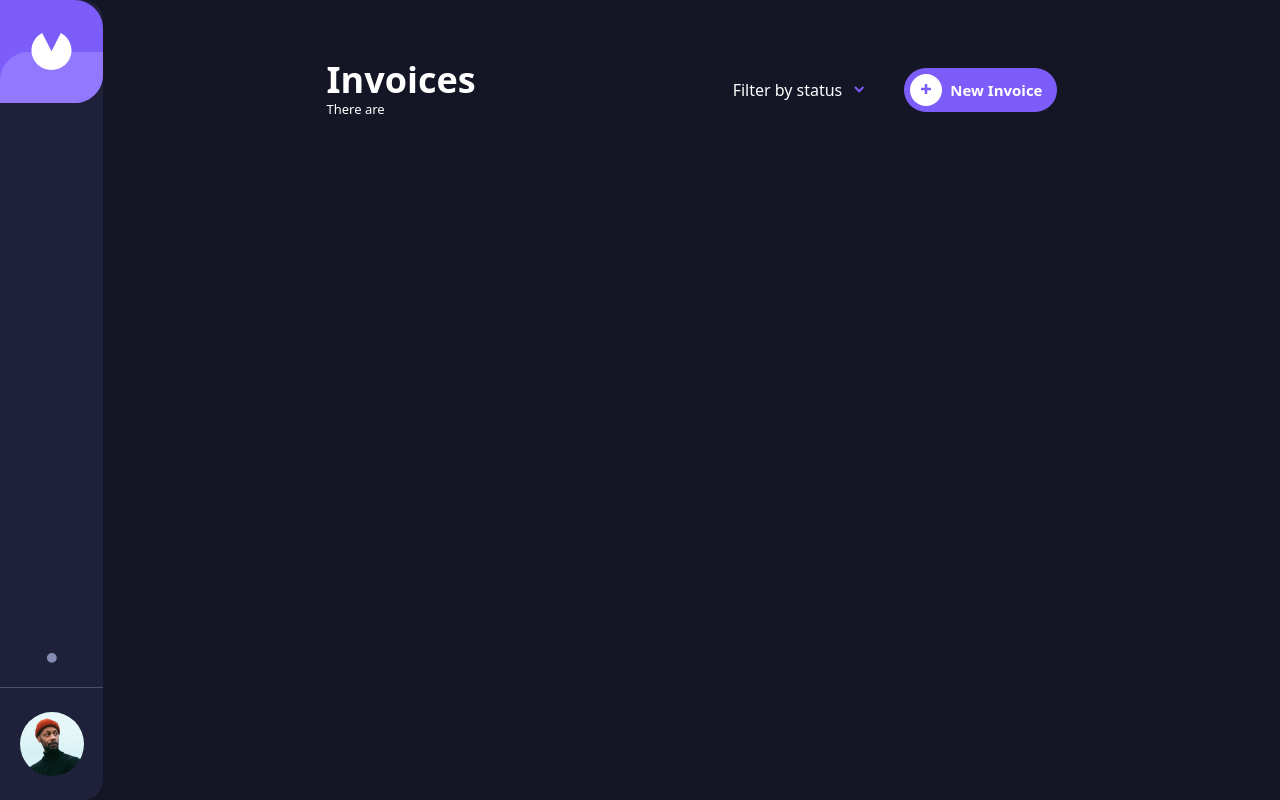
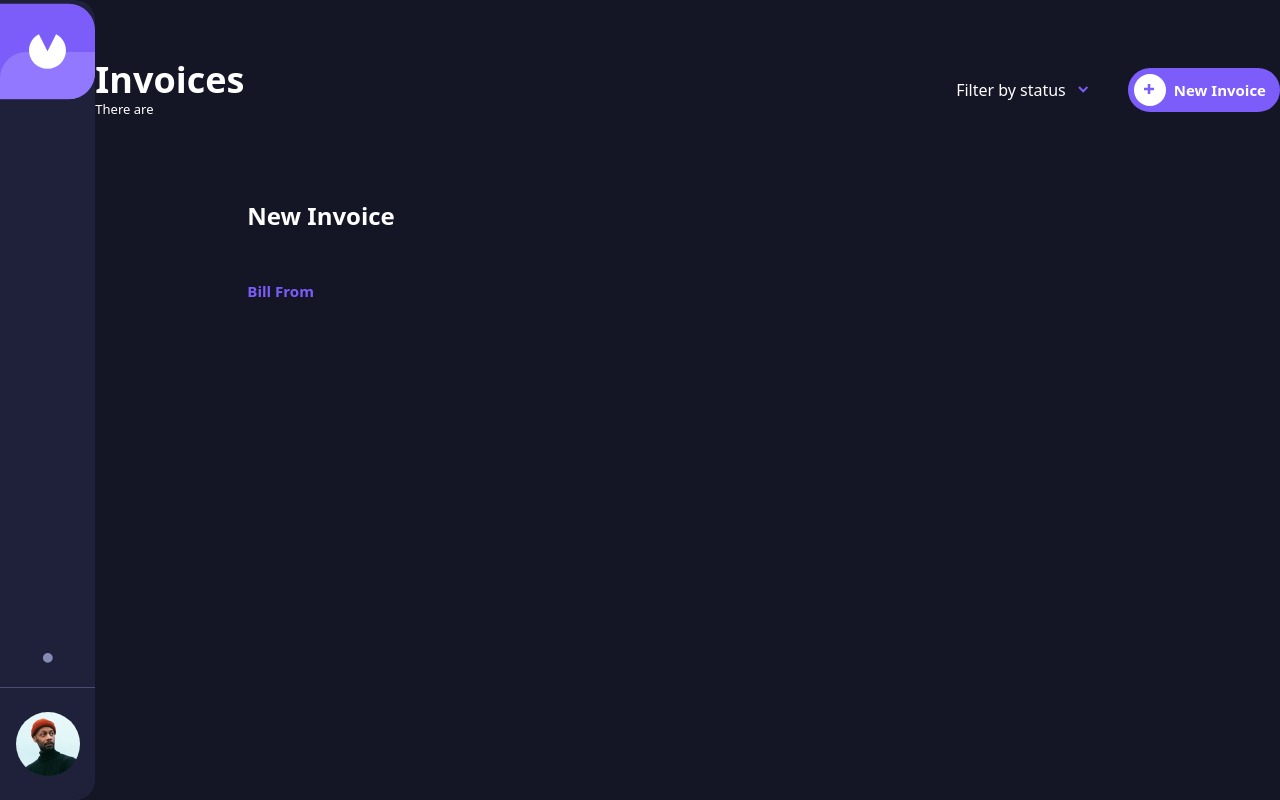
Before and after one commit to toriola998/Invoice-app, a React (Vite) app: page / in a window 1280 px wide. Built offline with nearby package versions, Linux system fonts and the light colour scheme.

Commit message:
CREATE: craeted create-invoice file & its layout

```diff
--- /dev/null
+++ b/src/components/CreateInvoice.jsx
@@ -0,0 +1,12 @@
+import InvoiceLayout from './layout/InvoiceLayout';
+
+export default function CreateInvoice() {
+   return (
+      <InvoiceLayout>
+         <p className="font-bold text-2xl">New Invoice</p>
+         <div className="mb-9">
+            <p className="bold-15 text-blue my-6 md:mt-12">Bill From</p>
+         </div>
+      </InvoiceLayout>
+   );
+}
--- /dev/null
+++ b/src/components/layout/InvoiceLayout.jsx
@@ -0,0 +1,16 @@
+import GoBack from '../shared/GoBack';
+
+export default function InvoiceLayout({ children }) {
+   return (
+      <div className="bg-black-4 md:w-[613px] lg:w-[730px] max-h-screen invoice-active">
+         <div className="lg:mx-10 lg:pl-28 relative">
+            <div className="px-6 md:px-0 md:pt-32 lg:pt-14 md:mx-14 lg:mx-0">
+               <div className="md:hidden">
+                  <GoBack />
+               </div>
+               {children}
+            </div>
+         </div>
+      </div>
+   );
+}
--- a/src/routes/Home.jsx
+++ b/src/routes/Home.jsx
@@ -2,6 +2,7 @@ import NavBar from '../components/shared/NavBar';
 import TheHeader from '../components/home/TheHeader';
 
 import { useState } from 'react';
+import CreateInvoice from '../components/CreateInvoice';
 
 export default function Home() {
    const [showForm, setForm] = useState(false);
@@ -15,7 +16,9 @@ export default function Home() {
                   setForm(true);
                }}
             />
-            <main></main>
+            <main>
+               <CreateInvoice />
+            </main>
          </div>
       </div>
    );
--- /dev/null
+++ b/src/styles/animation.scss
@@ -0,0 +1,33 @@
+@keyframes invoiceActive {
+   from {
+      transform: translateX(-100vw);
+   }
+   to {
+      transform: translateX(0);
+   }
+}
+
+.invoice-active {
+   animation: invoiceActive 0.5s ease-in;
+   //animation-duration: 0.2s;
+}
+
+/* width */
+::-webkit-scrollbar {
+   width: 8px;
+}
+
+/* Track */
+::-webkit-scrollbar-track {
+   background: #141625;
+}
+
+/* Handle */
+::-webkit-scrollbar-thumb {
+   background: #252945;
+}
+
+/* Handle on hover */
+::-webkit-scrollbar-thumb:hover {
+   background: #252945;
+}
--- a/src/styles/index.scss
+++ b/src/styles/index.scss
@@ -1,4 +1,7 @@
 @import url('https://fonts.googleapis.com/css2?family=League+Spartan:wght@400;500;700&display=swap');
+@import './animation.scss';
+@import './shared.scss';
+
 @tailwind base;
 @tailwind components;
 @tailwind utilities;
@@ -27,112 +30,3 @@
    --light: #f8f8fb;
    --light-2: #f9fafe;
 }
-
-.flex-center {
-   @apply flex items-center;
-}
-
-.toggle-btn {
-   border-right: 1px solid #494e6e;
-}
-
-.flex-center {
-   @apply flex items-center;
-}
-
-.flex-justify-center {
-   @apply flex items-center justify-center;
-}
-
-.bold-15,
-.details p:not(.address) span:nth-child(3) {
-   @apply font-bold text-[.94rem];
-}
-
-.medium-13,
-.details p:not(.address) span:nth-child(1) {
-   @apply text-[.82rem] font-medium text-grey;
-}
-
-.status {
-   @apply bg-light-green w-[104px] h-10 rounded-md flex-justify-center;
-
-   span {
-      @apply flex-justify-center gap-2;
-
-      &::before {
-         content: '';
-         @apply flex rounded-full h-2 w-2 bg-[#33D69F];
-      }
-   }
-}
-
-.details p:not(.address) span:nth-child(1) {
-   @apply mb-3 inline-block;
-}
-
-.price p {
-   @apply bold-15;
-}
-
-.control-links a,
-.control-btn button {
-   @apply flex justify-center items-center h-10 rounded-[24px] px-6 bold-15;
-}
-
-.overlay {
-   background: rgba(0, 0, 0, 0.4);
-   @apply fixed top-0 bottom-0 left-0 right-0 z-30 w-full flex-justify-center;
-}
-
-.container {
-   @apply px-6 md:px-12 lg:px-0 lg:max-w-[730px] lg:mx-auto;
-}
-
-@media only screen and (min-width: 1024px) {
-   .toggle-btn {
-      border-right: 0;
-      border-bottom: 1px solid #494e6e;
-   }
-
-   nav {
-      border-top-right-radius: 20px;
-      border-bottom-right-radius: 20px;
-   }
-}
-
-th {
-   @apply font-medium text-[13px] text-grey;
-}
-
-th,
-td {
-   @apply pb-8;
-}
-
-.wrapper {
-   background: rgba(0, 0, 0, 0.4);
-   @apply md:absolute top-0 bottom-0 left-0 right-0 w-full;
-
-   > div {
-      overflow-y: scroll;
-   }
-}
-
-button {
-   cursor: pointer;
-}
-
-.bottom-btns {
-   @apply px-6 lg:px-0 py-[22px] bg-black mt-16
-   md:rounded-r-[20px] lg:bg-black-4 lg:rounded-r-none sticky right-0 left-0 bottom-0;
-   box-shadow: 0 -57px 114px -25px #000;
-}
-
-.invoice-wrap {
-   @apply bg-black rounded-lg px-6 py-7 mt-8 md:flex items-baseline justify-between relative cursor-pointer;
-
-   &:hover {
-      border: 2px solid var(--blue);
-   }
-}
--- /dev/null
+++ b/src/styles/shared.scss
@@ -0,0 +1,108 @@
+.flex-center {
+   @apply flex items-center;
+}
+
+.toggle-btn {
+   border-right: 1px solid #494e6e;
+}
+
+.flex-center {
+   @apply flex items-center;
+}
+
+.flex-justify-center {
+   @apply flex items-center justify-center;
+}
+
+.bold-15,
+.details p:not(.address) span:nth-child(3) {
+   @apply font-bold text-[.94rem];
+}
+
+.medium-13,
+.details p:not(.address) span:nth-child(1) {
+   @apply text-[.82rem] font-medium text-grey;
+}
+
+.status {
+   @apply bg-light-green w-[104px] h-10 rounded-md flex-justify-center;
+
+   span {
+      @apply flex-justify-center gap-2;
+
+      &::before {
+         content: '';
+         @apply flex rounded-full h-2 w-2 bg-[#33D69F];
+      }
+   }
+}
+
+.details p:not(.address) span:nth-child(1) {
+   @apply mb-3 inline-block;
+}
+
+.price p {
+   @apply bold-15;
+}
+
+.control-links a,
+.control-btn button {
+   @apply flex justify-center items-center h-10 rounded-[24px] px-6 bold-15;
+}
+
+.overlay {
+   background: rgba(0, 0, 0, 0.4);
+   @apply fixed top-0 bottom-0 left-0 right-0 z-30 w-full flex-justify-center;
+}
+
+.container {
+   @apply px-6 md:px-12 lg:px-0 lg:max-w-[730px] lg:mx-auto;
+}
+
+@media only screen and (min-width: 1024px) {
+   .toggle-btn {
+      border-right: 0;
+      border-bottom: 1px solid #494e6e;
+   }
+
+   nav {
+      border-top-right-radius: 20px;
+      border-bottom-right-radius: 20px;
+   }
+}
+
+th {
+   @apply font-medium text-[13px] text-grey;
+}
+
+th,
+td {
+   @apply pb-8;
+}
+
+.wrapper {
+   background: rgba(0, 0, 0, 0.4);
+   @apply md:absolute top-0 bottom-0 left-0 right-0 w-full;
+
+   > div {
+      overflow-y: scroll;
+   }
+}
+
+button {
+   cursor: pointer;
+}
+
+.bottom-btns {
+   @apply px-6 lg:px-0 py-[22px] bg-black mt-16
+    md:rounded-r-[20px] lg:bg-black-4 lg:rounded-r-none sticky right-0 left-0 bottom-0;
+   box-shadow: 0 -57px 114px -25px #000;
+}
+
+.invoice-wrap {
+   @apply bg-black rounded-lg px-6 py-7 mt-8 md:flex items-baseline justify-between relative cursor-pointer;
+
+   &:hover {
+      border: 2px solid var(--blue);
+   }
+}
```
